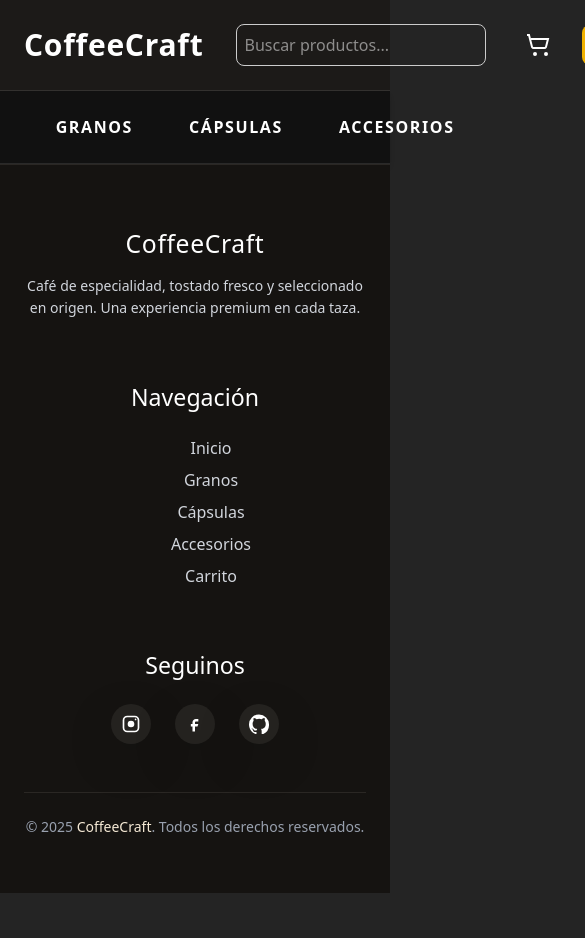
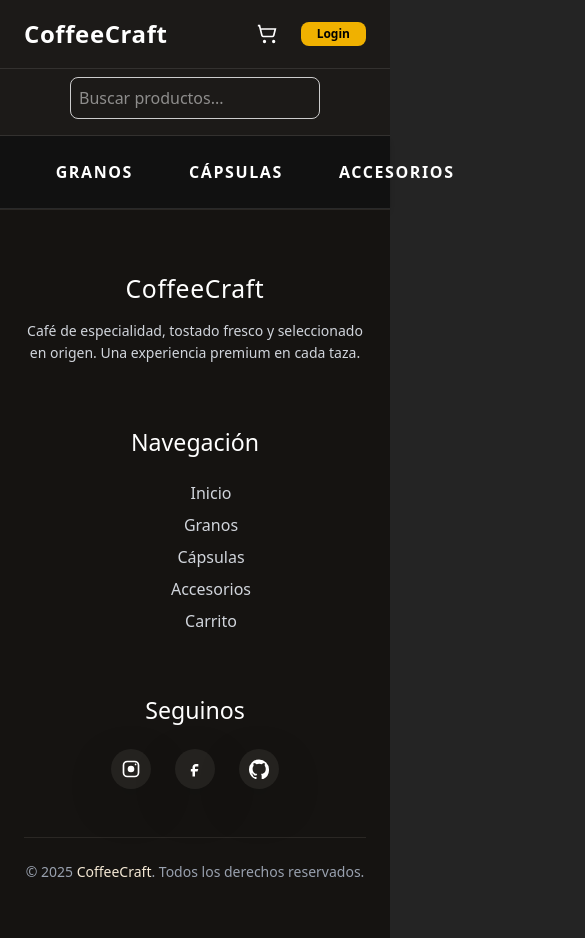
Before and after one commit to kevinnador/Pagina-react-js, a React (Vite) app: page / in a window 390 px wide. Shown: the top 938 px of the page, 585 px wide, since content can reach past the window. Before the commit the page ends 893 px from the top, so only its background shows below. Built offline with nearby package versions, Linux system fonts and the light colour scheme; no server answers; a web font is replaced by a local one.

Commit message:
header responsive

```diff
--- a/src/components/Header.jsx
+++ b/src/components/Header.jsx
@@ -11,35 +11,80 @@ const Header = () => {
 
   return (
     <header className="bg-[#1c1a18] text-white border-b border-white/10 sticky top-0 z-50">
-      <div className="max-w-7xl mx-auto px-6 py-4 flex items-center gap-8">
+      {/* FILA PRINCIPAL */}
+      <div className="max-w-7xl mx-auto px-4 py-3 flex items-center justify-between gap-3 md:gap-6">
+        {/* LOGO */}
+        <Link
+          to="/inicio"
+          className="text-2xl md:text-3xl font-bold tracking-wide text-[#f5e9d5] hover:text-yellow-400 transition"
+        >
+          CoffeeCraft
+        </Link>
 
-        {/* TITULO A LA IZQUIERDA */}
-        <div className="flex-1">
+        {/* DERECHA EN MOBILE: usuario + carrito + login/logout (compacto) */}
+        <div className="flex items-center gap-3 md:hidden">
+          {estaLogueado && (
+            <span className="max-w-[90px] truncate text-xs px-2 py-1 rounded-md bg-[#2a2724] border border-[#3b3733]">
+              {rol === "admin" ? `Admin: ${usuario}` : usuario}
+            </span>
+          )}
+
+          {/* CARRITO */}
           <Link
-            to="/inicio"
-            className="text-3xl font-bold tracking-wide text-[#f5e9d5] hover:text-yellow-400 transition"
+            to="/carrito"
+            className="relative p-2 rounded-lg hover:bg-white/10 transition"
           >
-            CoffeeCraft
+            <svg
+              className="w-5 h-5 text-white"
+              fill="none"
+              stroke="currentColor"
+              strokeWidth="2"
+              viewBox="0 0 24 24"
+            >
+              <circle cx="9" cy="21" r="1" />
+              <circle cx="20" cy="21" r="1" />
+              <path d="M1 2h2l3 12a2 2 0 0 0 2 1h10a2 2 0 0 0 2-1l2-8H5" />
+            </svg>
+
+            {carrito.length > 0 && (
+              <span className="absolute -top-1 -right-1 bg-yellow-500 text-black text-[10px] px-1.5 py-[1px] rounded-full">
+                {carrito.length}
+              </span>
+            )}
           </Link>
+
+          {/* LOGIN / LOGOUT */}
+          {estaLogueado ? (
+            <button
+              onClick={logout}
+              className="px-3 py-1 text-xs bg-red-500 text-white rounded-lg hover:bg-red-600 transition"
+            >
+              Logout
+            </button>
+          ) : (
+            <Link
+              to="/login"
+              className="px-3 py-1 text-xs bg-yellow-500 text-black font-semibold rounded-lg hover:bg-yellow-600 transition"
+            >
+              Login
+            </Link>
+          )}
         </div>
 
-        {/* BUSCADOR CENTRADO */}
-        <div className="flex-1 flex justify-center">
-          <div className="w-full max-w-2xl">
+        {/* CENTRO + DERECHA EN DESKTOP */}
+        <div className="hidden md:flex items-center gap-4 flex-1 justify-end">
+          {/* BUSCADOR CENTRADO (desktop) */}
+          <div className="flex-1 max-w-xl mx-auto">
             <BarraBusqueda />
           </div>
-        </div>
 
-        {/* ACCIONES A LA DERECHA */}
-        <div className="flex items-center gap-4 flex-1 justify-end">
-
-          {/* NOMBRE DEL USUARIO */}
+          {/* USUARIO */}
           {estaLogueado && (
             <span className="px-3 py-1 rounded-lg bg-[#2a2724] text-sm text-gray-300 border border-[#3b3733]">
               {rol === "admin" ? (
-                <span className="text-yellow-400 font-bold">Admin: {usuario}</span>
+                <span className="text-yellow-400 font-bold">{usuario}</span>
               ) : (
-                <span className="text-gray-300">{usuario}</span>
+                usuario
               )}
             </span>
           )}
@@ -86,6 +131,13 @@ const Header = () => {
           )}
         </div>
       </div>
+
+      {/* BUSCADOR EN MOBILE (ABAJO, FULL WIDTH) */}
+      <div className="md:hidden border-t border-white/10 pb-3">
+        <div className="max-w-7xl mx-auto px-4 pt-2">
+          <BarraBusqueda />
+        </div>
+      </div>
     </header>
   );
 };
```
